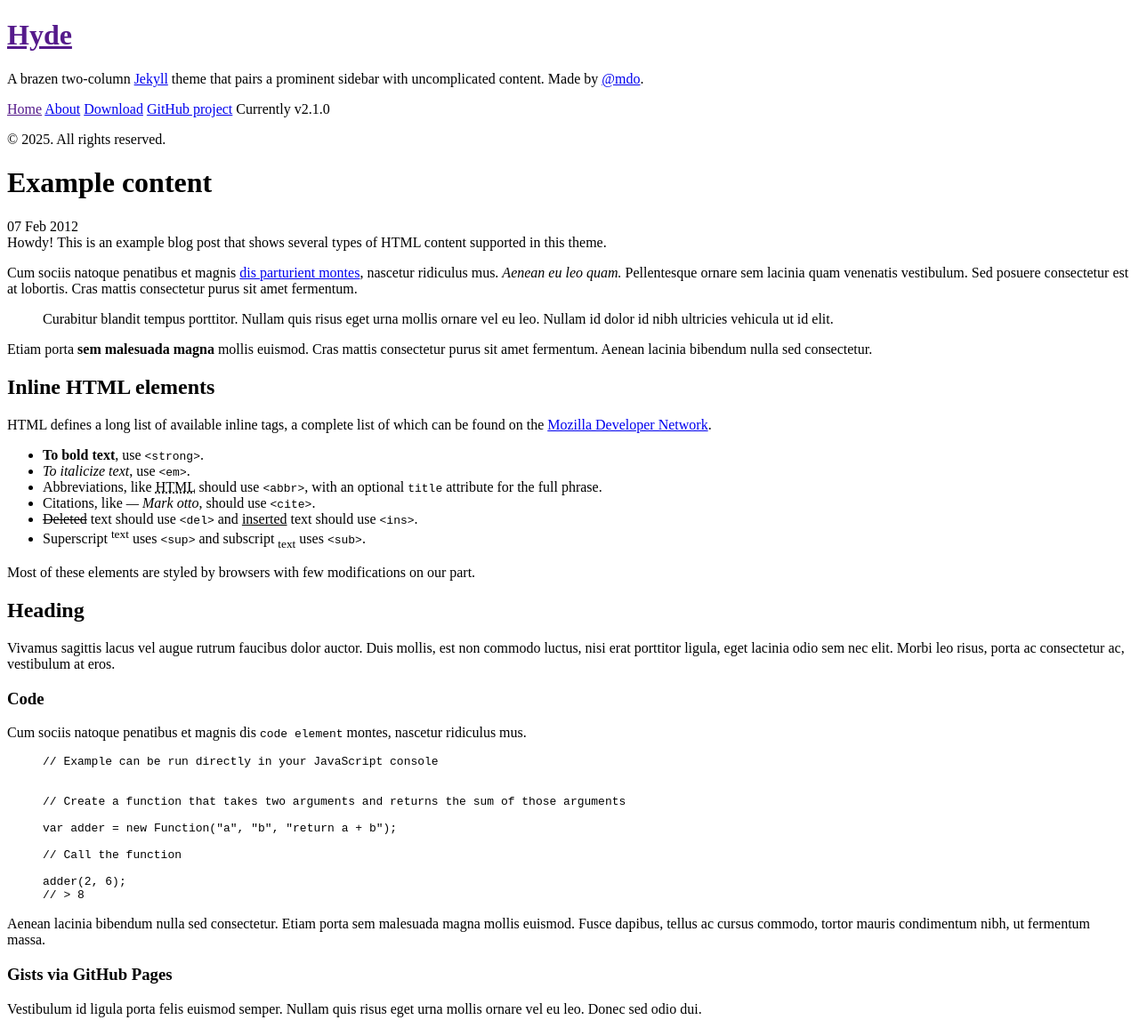
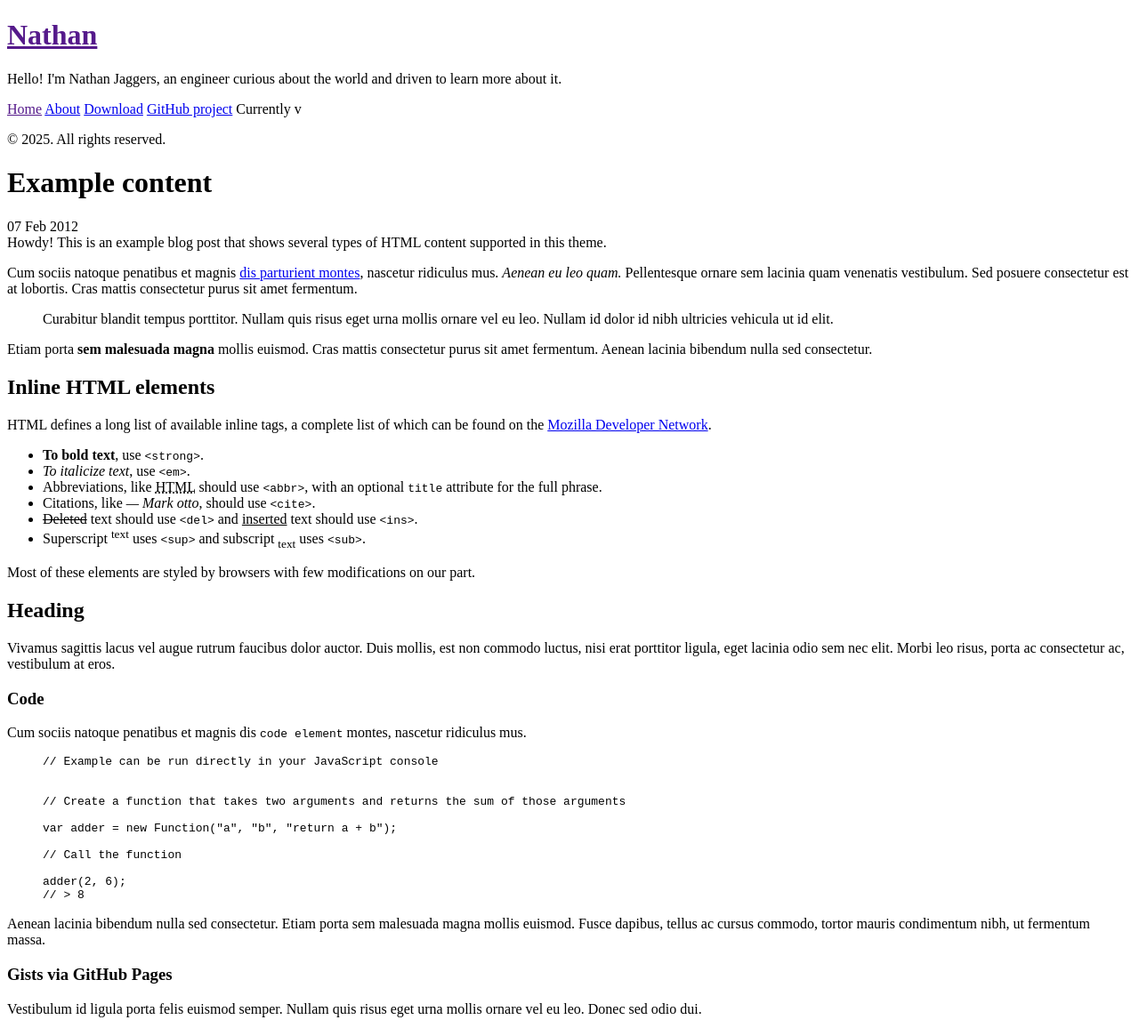
Before and after one commit to NRJaggers/nrjaggers.github.io, a Jekyll site: the page built from _posts/2012-02-07-example-content.md, in a window 1280 px wide, cut to the strip 0-1156 px from the top of the page. Shown: the whole strip at 89% size. Built offline with Jekyll 4.4.1, drawn with Linux system fonts in a browser that asks for light colours.

Commit message:
Starting the website customization

```diff
--- a/_config.yml
+++ b/_config.yml
@@ -5,25 +5,30 @@ markdown:         kramdown
 permalink:        pretty
 
 # Setup
-title:            Hyde
-tagline:          'A Jekyll theme'
-description:      'A brazen two-column <a href="http://jekyllrb.com" target="_blank">Jekyll</a> theme that pairs a prominent sidebar with uncomplicated content. Made by <a href="https://twitter.com/mdo" target="_blank">@mdo</a>.'
-url:              http://hyde.getpoole.com
+title:            Nathan
+tagline:          'Engineering, Programming, Learning'
+description:      "Hello! I'm Nathan Jaggers, an engineer curious about the world and driven to learn more about it."
+url:              'https://nrjaggers.github.io'
 baseurl:          /
 
 author:
-  name:           'Mark Otto'
-  url:            https://twitter.com/mdo
+  name:           'Nathan Jaggers'
+  url:            https://github.com/NRJaggers
 
 paginate:         5
 
 # Custom vars
-version:          2.1.0
+# version:          2.1.0
 
 github:
-  repo:           https://github.com/poole/hyde
+  repo:           https://github.com/NRJaggers/nrjaggers.github.io
 
 plugins:
   - jekyll-feed
   - jekyll-paginate
   - jekyll-gist
+
+# Build settings
+exclude:
+  - How_to_use_Hyde.md
+  - vendor
--- a/_includes/head.html
+++ b/_includes/head.html
@@ -21,7 +21,7 @@
   <link rel="stylesheet" href="http://fonts.googleapis.com/css?family=PT+Sans:400,400italic,700|Abril+Fatface">
 
   <!-- Icons -->
-  <link rel="apple-touch-icon-precomposed" sizes="144x144" href="{{ site.baseurl }}public/apple-touch-icon-144-precomposed.png">
+  <link rel="apple-touch-icon-precomposed" sizes="144x144" href="{{ site.baseurl }}public/apple-touch-icon.png">
                                  <link rel="shortcut icon" href="{{ site.baseurl }}public/favicon.ico">
 
   <!-- RSS -->
--- a/_layouts/default.html
+++ b/_layouts/default.html
@@ -3,7 +3,7 @@
 
   {% include head.html %}
 
-  <body>
+  <body class="theme-base-0w">
 
     {% include sidebar.html %}
 
```
Also changed, not shown: public/css/hyde.css (+18 -0 lines), public/css/poole.css (+129 -1 lines), README.md, public/android-chrome-192x192.png (added), public/android-chrome-512x512.png (added), public/apple-touch-icon-144-precomposed.png (deleted), public/apple-touch-icon.png (added), public/favicon-16x16.png (added), public/favicon-32x32.png (added), public/favicon.ico, 1 other file.
